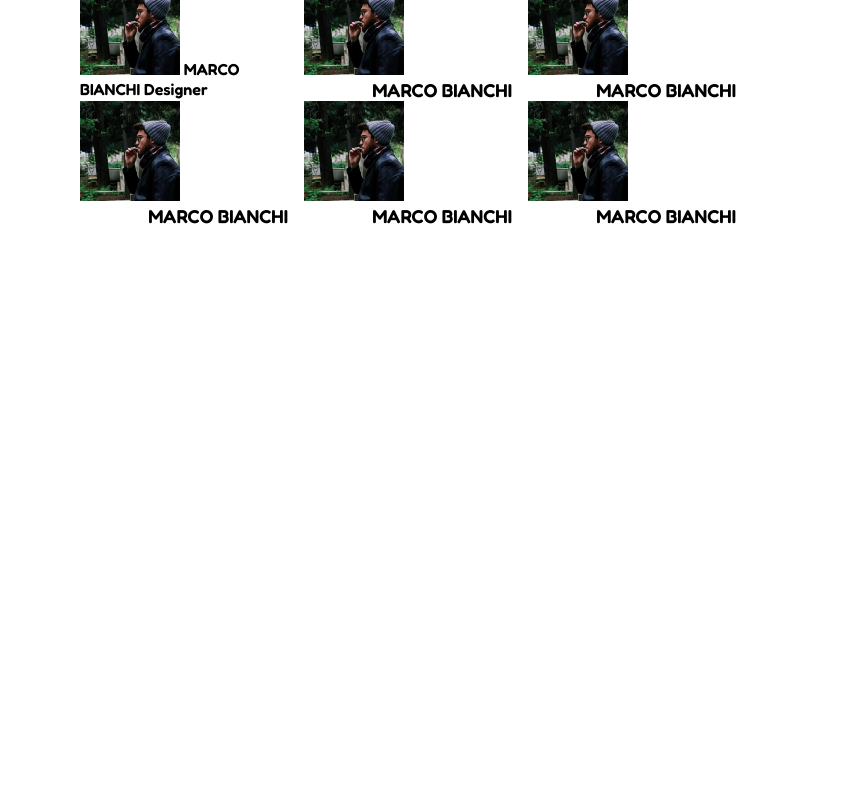
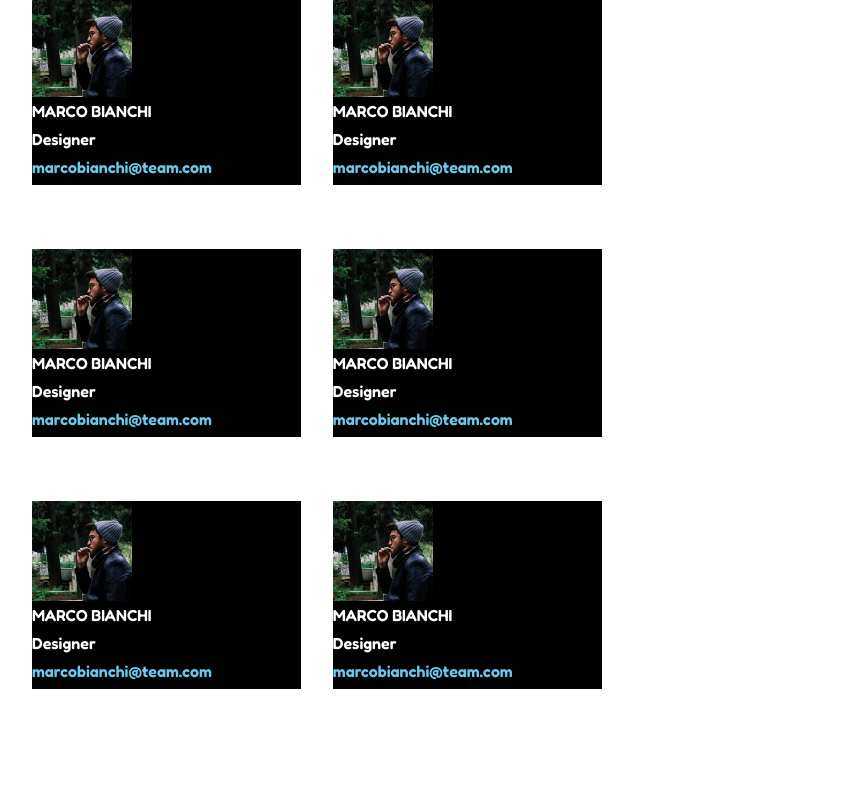
Before and after one commit to Donato-Carola/html-css-float-cards, a plain HTML site: page index.html in a window 1280 px wide. Shown: the part 284-1069 px from the top of the page, without its empty margins (192-1049 px from the left). Before the commit the page ends 800 px from the top, so only its background shows below. Drawn offline with Linux system fonts and the light colour scheme.

Commit message:
esercizio ricostruito con modifiche

```diff
--- a/css/style.css
+++ b/css/style.css
@@ -5,6 +5,12 @@
     box-sizing: border-box;
 }
 
+.color-title{
+    color: rgb(229, 49, 112);
+    text-align: center;
+    font-size: 50px;
+
+}
 
 main{
     font-family: 'Fredoka', sans-serif;
@@ -15,10 +21,10 @@ main{
 
 }
 
-div{
-    width: calc(75% / 3);
+.text{
+    text-align: center;
+    padding: 4rem;
 }
-
 
 
 .clearfix::after{
@@ -35,30 +41,44 @@ div{
     float: right;
 }
 
-.color-title{
-    color: violet;
-    text-align: center;
+.back-color{
+    background-color: black;
+}
+
+img{
+    height: 100px;
+    width: 100px;
+    margin-right: 1rem;
+
+}
+
+.container-box{
+    background-color: black;
+    width: 30%;
+    margin-left: 2rem;
+    margin-bottom: 4rem;
+
+
+
+}
+
+.display-div{
+
+  display: inline-block;
+
+
+
+
+}
+
+.color-mail{
+color: rgb(107, 200, 236);
 
 }
 
 
-.text{
-    text-align: center;
-    padding: 4rem;
-}
-
-
-
-img{
-    height: 100px;
-    width: 100px;
+span{
+    vertical-align: 0.5rem;
+    color: white;
 
 }
-
-.margin-left{
-    margin-left: 1rem;
-}
-
-.margin-img{
-    margin-left: 4rem;
-}
--- a/index.html
+++ b/index.html
@@ -27,37 +27,67 @@
         </p>
       </section>
 
-    <section class="clearfix margin-img">
-        <div class="float-left margin-left">
+      <section class="clearfix">
+        <div class="float-left container-box">
           <img src="img/male1.png" alt="ragazzo che fuma" />
-          <span>MARCO BIANCHI  </span>
-           <span>Designer</span>
-
+          <div class="display-div">
+            <span>MARCO BIANCHI</span><br>
+            <span>Designer</span><br>
+            <span class="color-mail">marcobianchi@team.com</span>
+          </div>
         </div>
 
-        <div class="float-left margin-left color-div">
+        <div class="float-left container-box">
             <img src="img/male1.png" alt="ragazzo che fuma" />
-          <h3 class="float-right">MARCO BIANCHI</h3>
+            <div class="display-div">
+              <span>MARCO BIANCHI</span><br>
+              <span>Designer</span><br>
+              <span class="color-mail">marcobianchi@team.com</span>
             </div>
-        <div class="float-left margin-left">
-          <img src="img/male1.png" alt="ragazzo che fuma" />
-          <h3 class="float-right">MARCO BIANCHI</h3>
           </div>
 
-        <div class="float-left margin-left">
+          <div class="float-left container-box">
             <img src="img/male1.png" alt="ragazzo che fuma" />
-            <h3 class="float-right">MARCO BIANCHI</h3>
+            <div class="display-div">
+              <span>MARCO BIANCHI</span><br>
+              <span>Designer</span><br>
+              <span class="color-mail">marcobianchi@team.com</span>
+            </div>
           </div>
 
-        <div class="float-left margin-left">
+          <div class="float-left container-box">
             <img src="img/male1.png" alt="ragazzo che fuma" />
-          <h3 class="float-right">MARCO BIANCHI</h3>
+            <div class="display-div">
+              <span>MARCO BIANCHI</span><br>
+              <span>Designer</span><br>
+              <span class="color-mail">marcobianchi@team.com</span>
+            </div>
           </div>
 
-        <div class="float-left margin-left">
+          <div class="float-left container-box">
             <img src="img/male1.png" alt="ragazzo che fuma" />
-          <h3 class="float-right">MARCO BIANCHI</h3>
+            <div class="display-div">
+              <span>MARCO BIANCHI</span><br>
+              <span>Designer</span><br>
+              <span class="color-mail">marcobianchi@team.com</span>
             </div>
+          </div>
+
+          <div class="float-left container-box">
+            <img src="img/male1.png" alt="ragazzo che fuma" />
+            <div class="display-div">
+              <span>MARCO BIANCHI</span><br>
+              <span>Designer</span><br>
+              <span class="color-mail">marcobianchi@team.com</span>
+            </div>
+          </div>
+
+
+
+
+
+
+
       </section>
     </main>
   </body>
```
Lines whose indentation alone changed are shown as unchanged.
